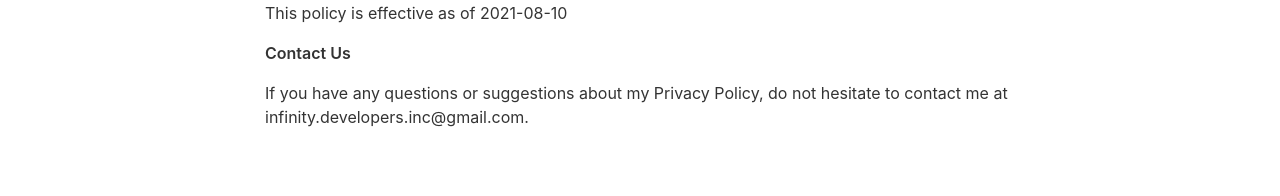
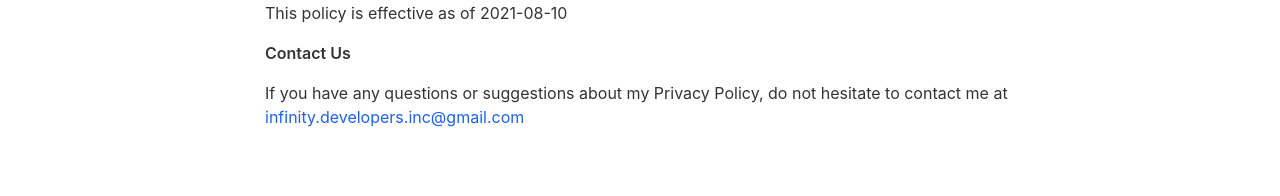
Before and after one commit to Istamikhon/Istamikhon.github.io, a Jekyll site: the page built from _pages/privacypolicy.md, in a window 1280 px wide. Shown: the part 2140-2336 px from the top of the page. Built offline with Jekyll 4.4.1, drawn with Linux system fonts in a browser that asks for light colours; nearby versions of some CDN libraries; part of the change alters nothing that is shown.

```diff
--- a/_pages/privacypolicy.md
+++ b/_pages/privacypolicy.md
@@ -101,6 +101,6 @@ include_in_header: false
                   this page.
                 </p> <p>This policy is effective as of 2021-08-10</p> <p><strong>Contact Us</strong></p> <p>
                   If you have any questions or suggestions about my
-                  Privacy Policy, do not hesitate to contact me at infinity.developers.inc@gmail.com.
+                  Privacy Policy, do not hesitate to contact me at <a href="mailto:infinity.developers.inc@gmail.com">infinity.developers.inc@gmail.com</a>
                 </p>
     </body>
```
